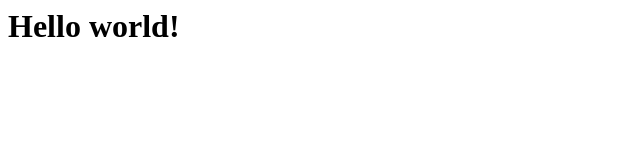
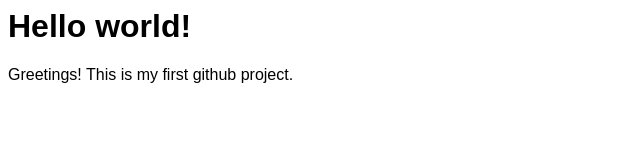
Before and after one commit to ProperDane/test-repo, a plain HTML site: page index.html in a window 1280 px wide. Shown: the whole page, without its empty margins (0-640 px from the left). Drawn offline with Linux system fonts and the light colour scheme.

Commit message:
Style update

```diff
--- a/index.html
+++ b/index.html
@@ -1,8 +1,19 @@
 <html>
     <head>
         <title>Test website</title>
+        <style>
+            body {
+                font-family: Arial, Helvetica, sans-serif;
+            }
+            h1 {
+            }
+            p {
+
+            }
+        </style>
     </head>
     <body>
         <h1>Hello world!</h1>
+        <p>Greetings! This is my first github project.</p>
     </body>
 </html>
```
